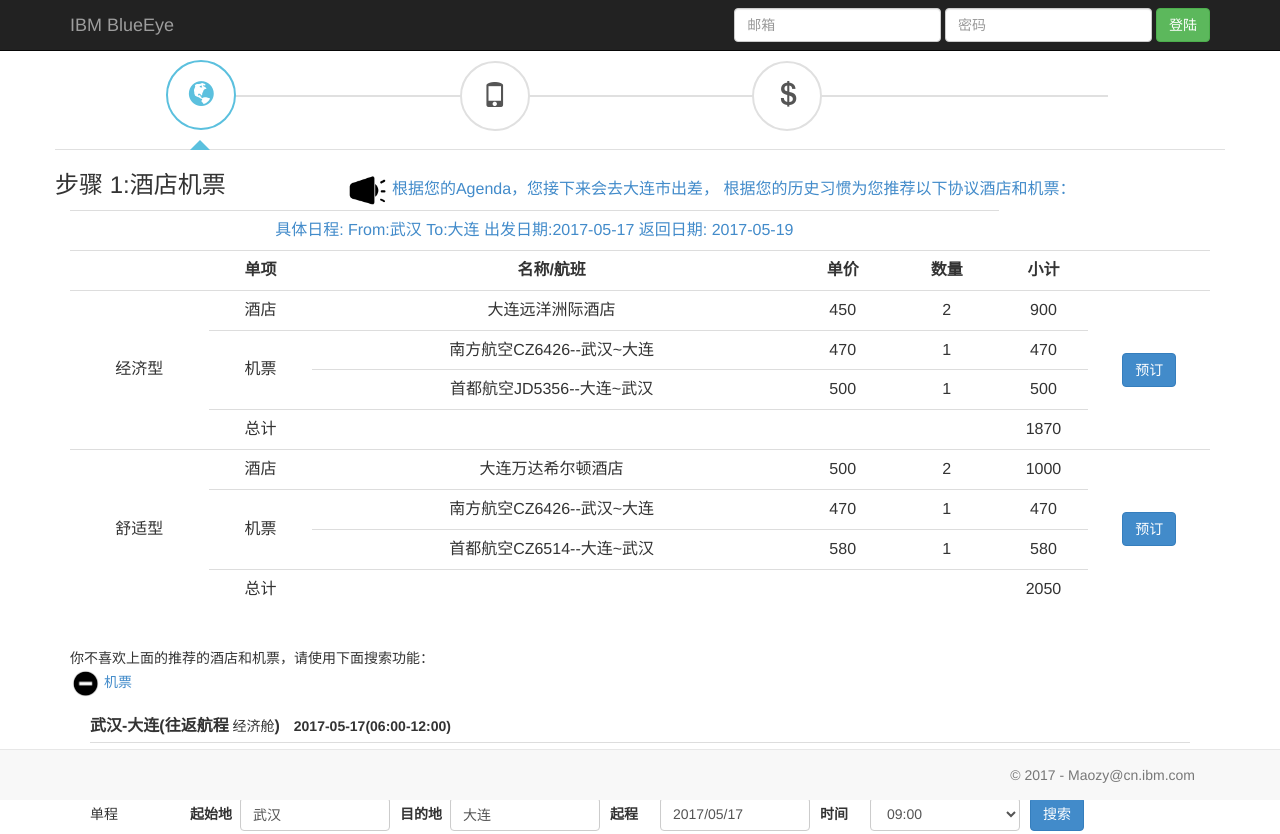
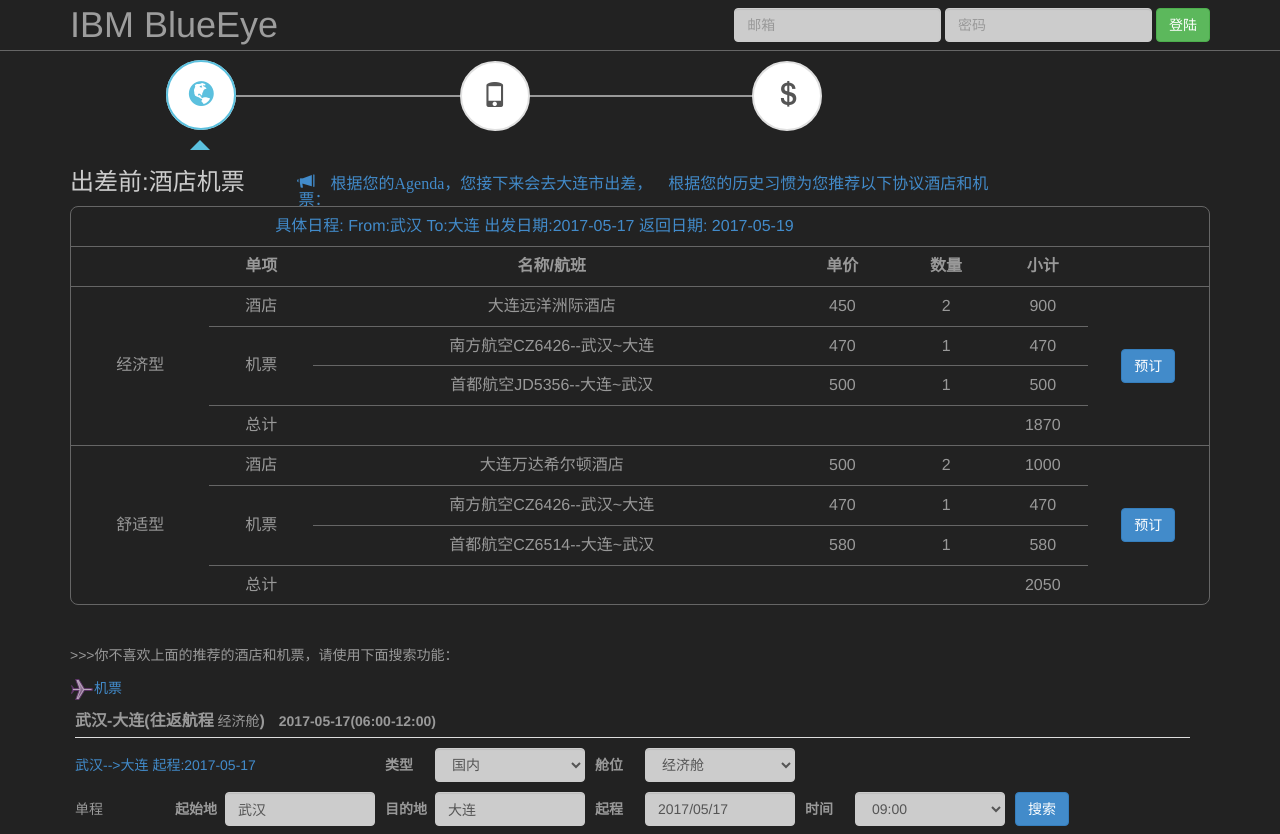
Before and after one commit to plainfield/TravelDevOps, a website: page public/index.html in a window 1280 px wide. Shown: the top 834 px of the page. Drawn offline with Linux system fonts and the light colour scheme.

Commit message:
change to black style

```diff
--- a/public/style.css
+++ b/public/css/style.css
@@ -1,13 +1,17 @@
+.navbar-brand{
+	font-size:36px !important;
+}
+
 .wizard {
 	margin: 20px auto;
-	background: #fff;
+	background: #222;
 }
 
 .wizard .nav-tabs {
 	position: relative;
 	margin: 40px auto;
 	margin-bottom: 0;
-	border-bottom-color: #e0e0e0;
+	border-bottom: none;
 }
 
 .wizard>div.wizard-inner {
@@ -16,12 +20,12 @@
 
 .connecting-line {
 	height: 2px;
-	background: #e0e0e0;
+	background: #999;
 	position: absolute;
-	width: 80%;
+	width: 50%;
 	margin: 0 auto;
 	left: 0;
-	right: 0;
+	right: 300;
 	top: 50%;
 	z-index: 1;
 }
@@ -139,8 +143,7 @@
 }
 
 @import
-	url(http://netdna.bootstrapcdn.com/font-awesome/4.0.3/css/font-awesome.css)
-	;
+	url(http://netdna.bootstrapcdn.com/font-awesome/4.0.3/css/font-awesome.css);
 
 .bg-lightgray {
 	background-color: LightGray;
@@ -226,6 +229,8 @@
 }
 body {
 	padding-bottom: 60px;
+	background-color: #222 !important;
+	color:#999
 }
 /*  step 2*/
 .step2 .nav-tabs>li>a {
@@ -263,7 +268,7 @@
 }
 
 .step2 .search-wrap {
-	padding: 10px 20px;
+	padding: 2px 20px 10px 5px;
 }
 
 .step2 .search-title {
@@ -420,8 +425,12 @@
 }
 
 .step2 .hotel-search {
-	border: #e0e0e0 1px solid;
+	border: #666 1px solid;
 	padding: 20px;
+	-webkit-border-radius: 8px;
+    -moz-border-radius: 8px;
+    -ms-border-radius: 8px;
+    border-radius: 8px;
 }
 
 .step2 .hotel-search .one, .step2 .hotel-search .two, .step2 .hotel-search .three,
@@ -554,12 +563,12 @@
 }
 
 .step2 .corporate-hotel .top {
-	background: #428bca;
+	background: #333;
 	height: 45px;
 }
 
 .step2 .corporate-hotel .top span {
-	background: #fff;
+	background: #333;
 	border-top-left-radius: 5px;
 	border-top-right-radius: 5px;
 	display: inline-block;
@@ -572,7 +581,7 @@
 }
 
 .step2 .corporate-hotel .title {
-	border-bottom: #e0e0e0 1px solid;
+	border-bottom: #666 1px solid;
 	padding: 10px 20px;
 	margin-bottom: 20px;
 }
@@ -632,7 +641,7 @@
 .step2 .corporate-hotel .list {
 	position: relative;
 	padding-left: 70px;
-	border-bottom: #e0e0e0 1px solid;
+	border-bottom: #666 1px solid;
 	padding-bottom: 20px;
 	padding-top: 20px;
 }
@@ -757,3 +766,97 @@
 	margin-bottom: 10px;
 	margin-top: 10px;
 }
+
+.container{
+	background: #222;
+}
+
+.navbar-default{
+	background: #222 !important;
+	border-color: #222 !important;
+}
+
+.navbar{
+	border-top: none !important;
+	border-left: none !important;
+	border-right: none !important;
+	border-bottom: 1px solid #666 !important;
+}
+
+.tab-content .table .table,#expense-list {
+    background-color: #222 !important;
+    color:#eee !important;
+    -webkit-border-radius: 8px;
+    -moz-border-radius: 8px;
+    -ms-border-radius: 8px;
+    border-radius: 8px;
+    border: #666 solid 1px;
+    border-collapse: separate;
+}
+
+div .lists{
+	-webkit-border-radius: 8px;
+    -moz-border-radius: 8px;
+    -ms-border-radius: 8px;
+    border-radius: 8px;
+    border: #666 solid 1px;
+}
+
+.corporate-hotel{
+	border:none !important;
+}
+
+.corporate-hotel .top{
+	background-color: #222 !important;
+}
+
+.table-hover tbody tr{
+	color:#999;
+}
+
+.table-hover tbody tr:hover{
+	background: #222 !important;
+	color:#eee;
+}
+
+.table tbody tr td,.table > tbody > tr > th{
+	border-top: 1px solid #666 !important;
+	border-bottom:none !important;
+}
+
+.tab-content > .table > .table > tbody > tr:first-child > td{
+	border-top: none !important;
+}
+
+.table > thead > tr > th{
+	border-bottom:none !important;
+}
+
+.tab-content h3{
+	color:#ccc;
+}
+
+.tab-content td h3{
+	color:#ccc;
+	padding-left:15px;
+}
+
+.search-title,.tab-content{
+	color:#999;
+}
+
+#sub-title-airplane{
+	padding-top:12px;
+}
+
+ul.pagination li a{
+	background-color:#333;
+}
+
+ul.pagination{
+	margin:0 !important;
+}
+
+.form-control{
+	background-color:#ccc !important;
+}
--- a/public/index.html
+++ b/public/index.html
@@ -2,16 +2,16 @@
 <head>
 <meta http-equiv="Content-Type" content="text/html; charset=UTF-8" />
 <title>IBM BlueEye</title>
- <script src="jquery-1.10.2.js"></script>
- <script src="jquery-ui.js"></script>
+<script src="jquery-1.10.2.js"></script>
+<script src="jquery-ui.js"></script>
 <script src="tether.min.js"></script>
 <script src="js/w3data.js"></script>
-  <link rel="stylesheet" href="style.css">
+<link rel="stylesheet" href="css/style.css">
 <link rel="stylesheet" href="css/bootstrap.css">
 <script src="js/bootstrap.min.js"></script>
 <script src="travel.js"></script>
-
 </head>
+<body>
     <nav class="navbar navbar-inverse navbar-fixed-top">
       <div class="container">
         <div class="navbar-header">
@@ -73,11 +73,10 @@
                 <div class="tab-content">
                     <div class="tab-pane active" role="tabpanel" id="step2">
                         <table width="100%"><tr><td>
-                        <h3>步骤 1:酒店机票</h3>
+                        <h3>出差前:酒店机票</h3>
                         </td>
-                        <td width="75%" style="color:#428bca"><img src="images/speaker40.png" style="height:40;width:40">
+                        <td width="75%" style="color:#428bca;position:static;padding-top:5px" class="glyphicon glyphicon-bullhorn">
                         根据您的Agenda，您接下来会去大连市出差， 根据您的历史习惯为您推荐以下协议酒店和机票：
-
                         </td></tr></table>
                         <div w3-include-html="step2.html"></div>
                         <ul class="list-inline pull-right">
@@ -86,7 +85,7 @@
                         </ul>
                     </div>
                     	 <div class="tab-pane" role="tabpanel" id="step3">
-                        <h3>步骤 2:到达目的地</h3>
+                        <h3>出差中:到达目的地</h3>
                         您已经到达大连，可能需要下列信息：
 												<div w3-include-html="step3.html"></div>
 												<div style="margin-top: 400px;">
@@ -97,7 +96,7 @@
                         <div>&nbsp;&nbsp;&nbsp;</div>
                     </div>
                     <div class="tab-pane" role="tabpanel" id="complete">
-                        <h3>步骤 3:报销</h3>
+                        <h3>出差后:报销</h3>
                         <div w3-include-html="step4.html"></div>
                         <ul class="list-inline pull-right">
                             <li><button type="button" class="btn btn-default prev-step">上一步</button></li>
@@ -110,11 +109,11 @@
     </section>
    </div>
 </div>
-    <div class="navbar navbar-default navbar-fixed-bottom">
-        <div class="container">
-            <p class="navbar-text pull-right">© 2017 - Maozy@cn.ibm.com </p>
-        </div>
+<div class="navbar navbar-default navbar-fixed-bottom" style="display:none">
+    <div class="container">
+        <p class="navbar-text pull-right">© 2017 - IBM </p>
     </div>
+</div>
 </body>
 
 <script>
--- a/public/step2.html
+++ b/public/step2.html
@@ -1,9 +1,8 @@
 <div class="col-sm-12 pr50">
-
-						  <div class="step2">
-						    <div class="tab-content">
-						    <div class="table table-responsive">
-						    <table  class="table table-hover">
+<div class="step2">
+<div class="tab-content">
+<div class="table table-responsive">
+<table  class="table table-hover">
 <tr align="center"><td colspan="5" style="color:#428bca">
 具体日程: From:武汉  To:大连 出发日期:2017-05-17  返回日期: 2017-05-19
 </td></tr>
@@ -41,10 +40,9 @@
 <td>总计</td><td></td><td></td><td></td><td>2050</td>
 </tr>
 </table></div>
-你不喜欢上面的推荐的酒店和机票，请使用下面搜索功能：
-<div><a id="menu-toggle" href="#">
-<img id="iconplus" src="images/minus.png" style="height:30px;width:30px">
-机票
+>>>你不喜欢上面的推荐的酒店和机票，请使用下面搜索功能：
+<div id="sub-title-airplane"><a id="menu-toggle" href="#">
+<img id="iconplus" src="images/airplane.png" style="height:24px;width:24px">机票
 </a></div>
 						      <div role="tabpanel" class="tab-pane active fade in" id="airCt">
 						      <div class="slidingDiv">
@@ -143,7 +141,7 @@
 									</nav>
 						      	</div></div>
 <div><a id="menu-toggle1" href="#">
-<img id="iconplus1" src="images/minus.png" style="height:30px;width:30px">
+<img id="iconplus1" src="images/hotel5stars.png" style="height:30px;width:30px">
 酒店
 </a></div>
 <div class="slidingDiv1">
--- a/public/step4.html
+++ b/public/step4.html
@@ -1,12 +1,12 @@
-			<form>
-				<div class="row">
+<form>
+<div class="row">
 <div class="col-sm-12 pr40">
-						  <br>
+						<br>
 						<div class="row">
 							<div style="margin-left:12px;vertical-align:top">
 								<h4>总费用: &yen;2370</h4>
 								</h5>根据您的Agenda和订的酒店机票自动为您添加如下报销项目，请核实，如有问题请点击修改按钮</h5>
-								<table class="table table-hover text-center">
+								<table class="table table-hover text-center" id="expense-list">
 								<thead>
 									<tr>
 										<th><div  align="center">费用</div></th>
--- a/public/stylesheets/style.css
+++ b/public/stylesheets/style.css
@@ -3,7 +3,8 @@
  */
 
 body,html {
-	background-color: #3b4b54; width : 100%;
+	background-color: #3b4b54;
+	width : 100%;
 	height: 100%;
 	margin: 0 auto;
 	font-family: "HelveticaNeue-Light", "Helvetica Neue Light", "Helvetica Neue", Helvetica, Arial, "Lucida Grande", sans-serif;
```
Also changed, not shown: app.js (+9 -1 lines), public/images/airplane.png (added), public/images/hotel5stars.png (added).
